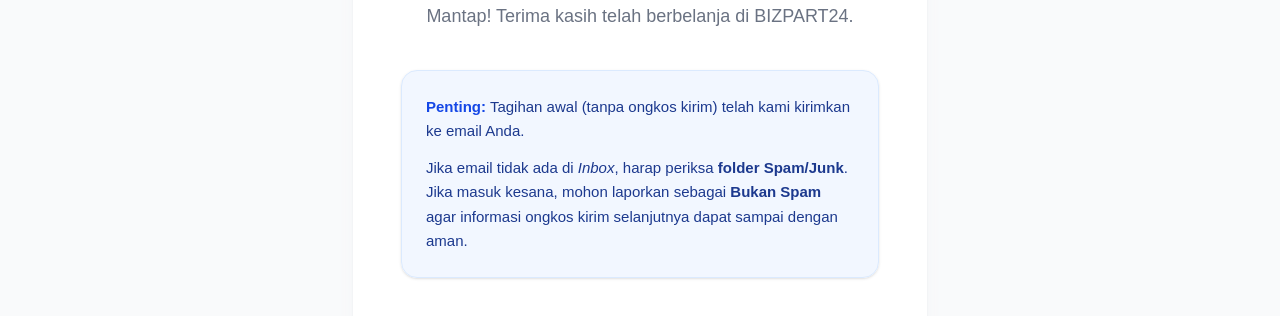
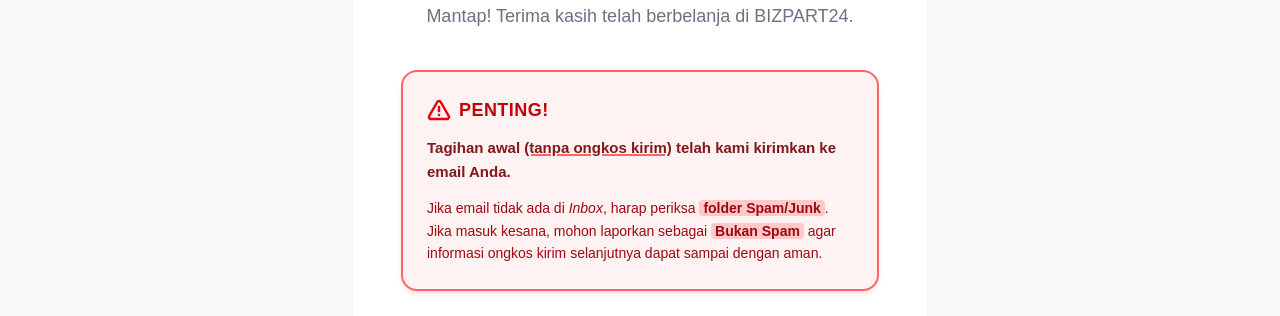
Before and after one commit to yawwnann/bizpart24-fullstack, a Next.js app in the folder frontend/: page /checkout/success in a window 1280 px wide. Shown: the part 454-770 px from the top of the page. Built offline with nearby package versions, Linux system fonts and the light colour scheme; no server answers.

Commit message:
feat: Implement new checkout page for order submission including customer details, regional address selection, and order creation logic, alongside new admin and transaction flowchart documentation.

```diff
--- a/frontend/app/cart/page.tsx
+++ b/frontend/app/cart/page.tsx
@@ -114,10 +114,7 @@
                       </span>
                       <span>Rp {totalPrice.toLocaleString("id-ID")}</span>
                     </div>
-                    <div className="flex justify-between">
-                      <span>Estimasi Potongan</span>
-                      <span className="text-green-600">- Rp 0</span>
-                    </div>
+
                   </div>
 
                   <div className="border-t border-gray-100 pt-4 mb-6">
--- a/frontend/app/checkout/page.tsx
+++ b/frontend/app/checkout/page.tsx
@@ -403,13 +403,11 @@
               <div className="border-t border-gray-100 pt-4 space-y-2 text-sm">
                 <div className="flex justify-between">
                   <span className="text-gray-600">Subtotal Produk</span>
-                  <span className="font-medium">
+                  <span className="font-medium text-gray-900  ">
                     Rp {totalPrice.toLocaleString("id-ID")}
                   </span>
                 </div>
-                <div className="flex justify-between">
-                  <span className="text-gray-600">Ongkos Kirim</span>
-                </div>
+
                 <div className="flex justify-between pt-2 border-t border-dashed border-gray-200">
                   <span className="font-bold text-lg text-gray-900">
                     Total Tagihan
--- a/frontend/app/checkout/success/page.tsx
+++ b/frontend/app/checkout/success/page.tsx
@@ -3,7 +3,7 @@
 import { Navbar } from "@/components/layout/Navbar";
 import { Footer } from "@/components/layout/Footer";
 import { Button } from "@/components/ui/Button";
-import { CheckCircle, CreditCard, Home, ShoppingBag } from "lucide-react";
+import { AlertTriangle, CheckCircle, ShoppingBag } from "lucide-react";
 import Link from "next/link";
 
 export default function CheckoutSuccessPage() {
@@ -29,15 +29,20 @@
           </p>
 
           {/* Warning Box */}
-          <div className="bg-blue-50/80 border border-blue-100 rounded-2xl p-6 mb-10 text-left text-[15px] text-blue-900 shadow-sm leading-relaxed">
-            <p className="mb-3">
-              <span className="font-bold text-blue-700">Penting:</span> Tagihan
-              awal (tanpa ongkos kirim) telah kami kirimkan ke email Anda.
+          <div className="bg-red-50 border-2 border-red-400 rounded-2xl p-6 mb-10 text-left shadow-md shadow-red-100">
+            <div className="flex items-center gap-2 mb-3">
+              <AlertTriangle className="w-6 h-6 text-red-600 flex-shrink-0" strokeWidth={2.5} />
+              <span className="text-red-700 font-extrabold text-lg tracking-wide uppercase">
+                Penting!
+              </span>
+            </div>
+            <p className="text-red-900 font-semibold text-[15px] mb-3 leading-relaxed">
+              Tagihan awal <span className="underline decoration-2 decoration-red-400">(tanpa ongkos kirim)</span> telah kami kirimkan ke email Anda.
             </p>
-            <p>
+            <p className="text-red-800 text-[14px] leading-relaxed">
               Jika email tidak ada di <em>Inbox</em>, harap periksa{" "}
-              <strong>folder Spam/Junk</strong>. Jika masuk kesana, mohon
-              laporkan sebagai <strong>Bukan Spam</strong> agar informasi ongkos
+              <strong className="bg-red-200 px-1 rounded">folder Spam/Junk</strong>. Jika masuk kesana, mohon
+              laporkan sebagai <strong className="bg-red-200 px-1 rounded">Bukan Spam</strong> agar informasi ongkos
               kirim selanjutnya dapat sampai dengan aman.
             </p>
           </div>
@@ -49,7 +54,7 @@
               asChild
             >
               <a
-                href="https://wa.me/6282180465969?text=Halo%20Admin%20BIZPART24,%20saya%20sudah%20membuat%20pesanan.%20Tolong%20cek%20dan%20hitung%20ongkirnya%20ya."
+                href="https://wa.me/6282140130066?text=Halo%20Admin%20BIZPART24,%20saya%20sudah%20membuat%20pesanan.%20Tolong%20cek%20dan%20hitung%20ongkirnya%20ya."
                 target="_blank"
                 rel="noopener noreferrer"
               >
```
